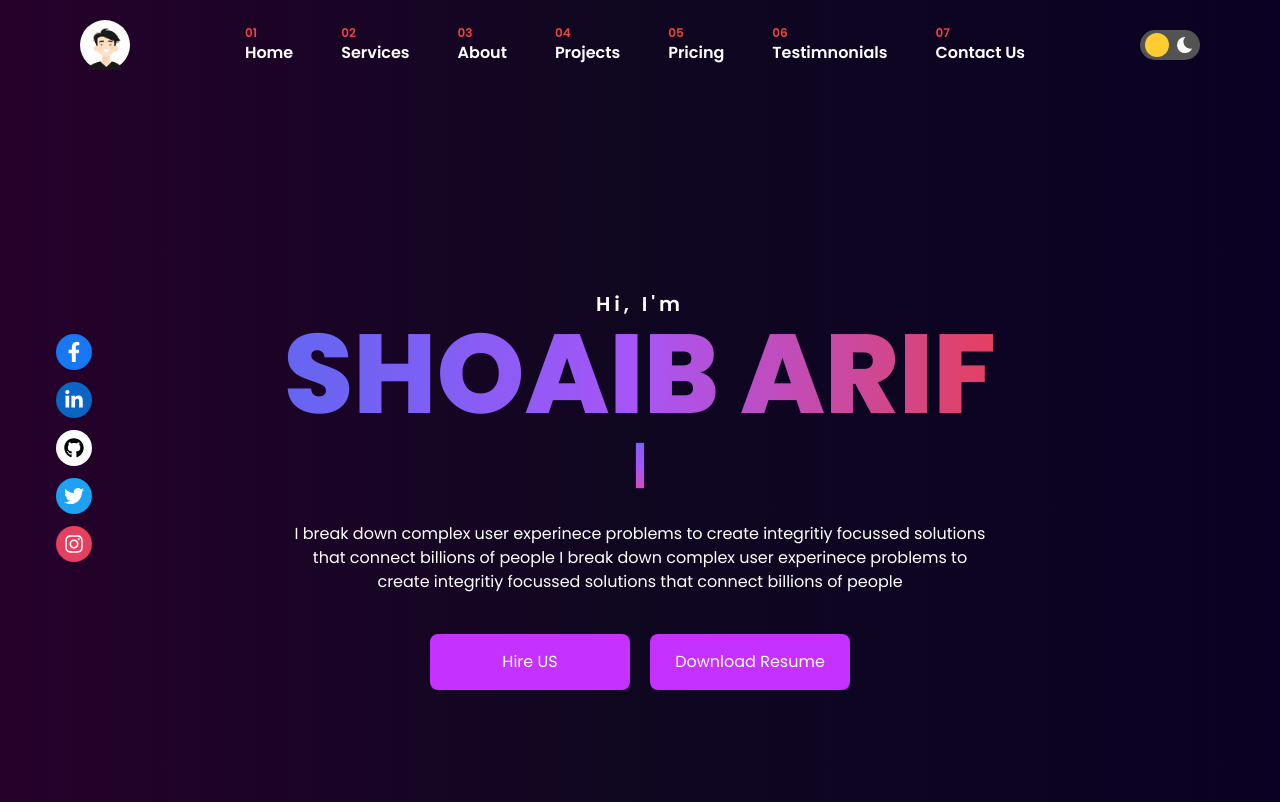
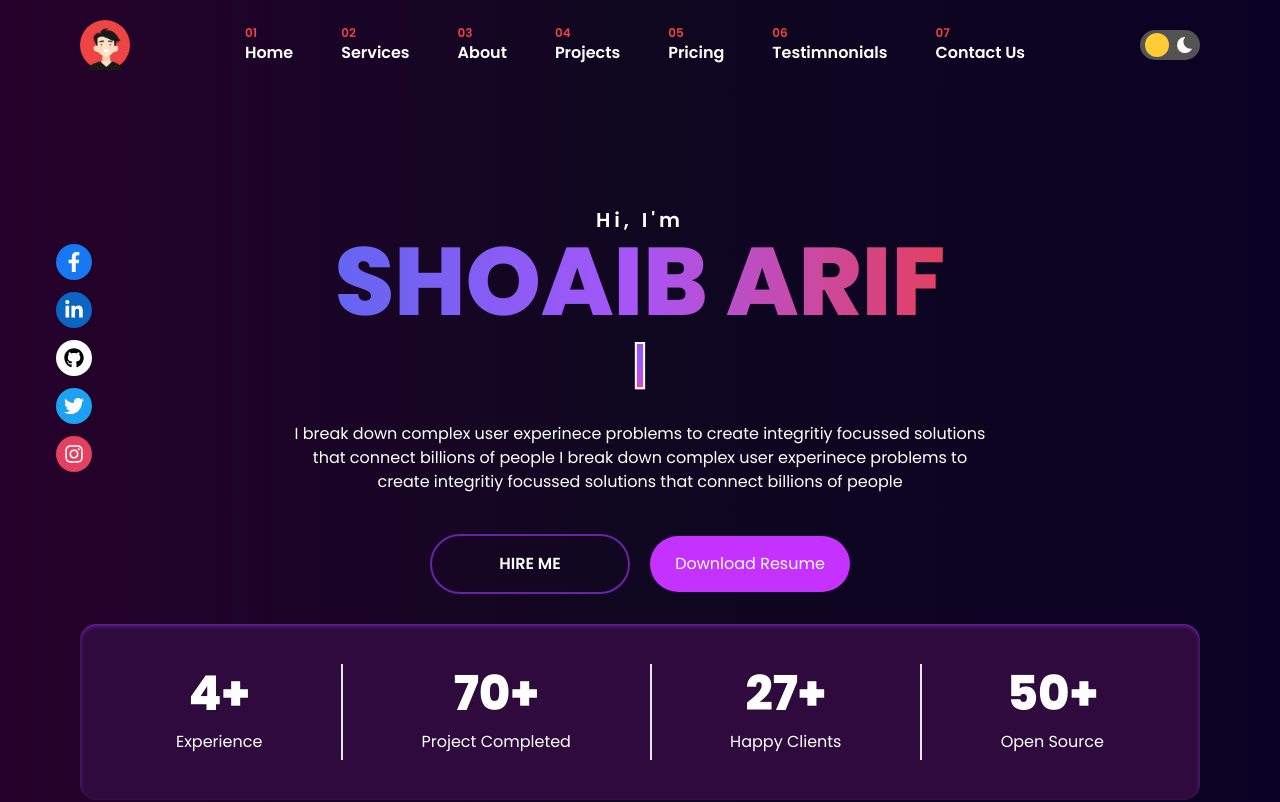
Before and after one commit to shoaibmarif/portfolio, a React (Vite) app: page / in a window 1280 px wide. Shown: the top 802 px of the page. Built offline with nearby package versions, Linux system fonts and the light colour scheme.

Commit message:
added homepage components

```diff
--- a/src/App.tsx
+++ b/src/App.tsx
@@ -1,11 +1,31 @@
 import { Wrapper } from "./shared/Wrapper";
 import { Navigation, About, ContactUs, Homepage, Pricing, Testimonials, Project, Services } from "./sections/index.js";
-import React from "react";
+import React, { useState } from "react";
+import { createPortal } from 'react-dom';
 
 const App = () => {
+  const [darkMode,setDarkMode] = useState(true);
+
+
   return (
-    <div>
-      <Navigation />
+    <React.Fragment>
+        {/* <GlobalAnimation /> */}
+              {/* {createPortal(
+           <React.Fragment>
+           <div className="absolute h-full w-[1px] line-border top-0 left-[20%] "></div>
+           <div className="absolute h-full w-[1px] line-border top-0 left-[80%]"></div>
+           <div className="absolute w-full h-[1px] line-border-ver top-[12vh] left-[0%]"></div>
+           <div className="absolute w-full h-[1px] line-border-ver top-[90vh] left-[0%]"></div>
+
+           <span className="circle-fire-top size-[4px] absolute left-[20%] translate-x-[-50%] top-0 bg-white rounded-full"></span>
+           <span className="circle-fire-top size-[4px] absolute left-[80%] translate-x-[-50%] top-0 bg-white rounded-full"></span>
+           <span className="circle-fire-left size-[4px] absolute left-[0%] translate-y-[-50%] top-[12vh] bg-white rounded-full"></span>
+           <span className="circle-fire-left size-[4px] absolute left-[0%] translate-y-[-50%] top-[90vh] bg-white rounded-full"></span>
+            </React.Fragment>,
+          document.body
+        )} */}
+      <div className={`${darkMode ? "dark" : ""}  `}>
+        <Navigation darkMode={darkMode} setDarkMode={setDarkMode} />
         <Homepage />
         <Services />
         <About />
@@ -14,6 +34,7 @@ const App = () => {
         {/* <Testimonials /> */}
         {/* <Pricing /> */}
       </div>
+    </React.Fragment>
   );
 }
 
--- a/src/index.css
+++ b/src/index.css
@@ -61,3 +61,52 @@ div {
     }
 
 }
+
+
+.line-border{
+    box-shadow: 0 0 0px 0.3px white;
+    opacity: 0.3;
+}
+.line-border-ver{
+    box-shadow: 0 0 0px 0.3px white;
+    opacity: 0.3;
+}
+
+.circle-fire-left{
+    z-index: 999;
+    box-shadow: 0 0 20px 5px white;
+    animation: 10s  drop-right  infinite;
+}
+
+.circle-fire-top{
+    z-index: 999;
+    box-shadow: 0 0 20px 5px white;
+    animation: 20s  drop  infinite;
+}
+@keyframes drop {
+    from{top:0%}
+    to{top: 100%;}
+}
+@keyframes drop-right {
+    0%{left:1%}
+    50%{left: 99%;}
+    100%{left: 1%;}
+}
+
+.test{
+    min-width: 200px;
+    border: 2px solid white;
+    padding: 20px;
+    position: relative;
+}
+
+.test::after{
+    position: absolute;
+    top: 0px;
+    left: 0px;
+    height: 20px ;
+    width: 20px;
+    background: orange;
+    content:"";
+    transition: 1s ease;
+}
--- /dev/null
+++ b/src/sections/GlobalAnimation/GlobalAnimation.jsx
@@ -0,0 +1,10 @@
+
+import React, { createPortal } from 'react';
+
+export const GlobalAnimation = () => {
+    return createPortal(
+        <React.Fragment>
+            <div className="absolute h-full w-[1px] line-border top-0 left-[20%]"></div>
+            <div className="absolute h-full w-[1px] line-border top-0 left-[80%]"></div>
+        </React.Fragment>, document.body);
+};
--- a/src/sections/Homepage/Homepage.jsx
+++ b/src/sections/Homepage/Homepage.jsx
@@ -1,6 +1,7 @@
 import React from "react";
 import { Wrapper } from "../../shared/Wrapper";
 import Typewriter from "typewriter-effect";
+import { ContentWrapper } from "../../shared/ContentWrapper"
 
 
 import {
@@ -14,12 +15,13 @@ import CountUp from 'react-countup';
 export const Homepage = () => {
   return (
     <React.Fragment>
-    <div className="relative h-dvh ">
-      <Wrapper classes="text-white flex flex-col items-center justify-center h-full">
+      <ContentWrapper>
+        <div className="relative h-full  w-full" >
+          <Wrapper classes="text-white flex items-center h-[100vh] justify-center flex-col" >
             <p className="text-start font-semibold tracking-[4px] text-xl">Hi, I'm</p>
-          <h1 data-aos="fade-up" className="font-extrabold  uppercase leading-[7rem] text-[7rem]  inline-block bg-gradient-to-r from-indigo-500 via-purple-500 to-[#E4405F] text-transparent bg-clip-text ">Shoaib Arif
+            <h1 data-aos="fade-up" className="font-extrabold  uppercase leading-[6rem] text-[6rem]  inline-block bg-gradient-to-r from-indigo-500 via-purple-500 to-[#E4405F] text-transparent bg-clip-text ">Shoaib Arif
             </h1>
-          <h2 className="font-bold text-[3rem]">
+            <h2 className="font-bold text-[3rem]  transition-all text-stroke" >
               <Typewriter
                 options={{
                   strings: [
@@ -36,7 +38,7 @@ export const Homepage = () => {
               />
             </h2>
 
-          <p className="max-w-[700px] text-center mt-5">
+            <p className="max-w-[700px] text-center mt-5 text-black dark:text-white transition-all">
               I break down complex user experinece problems to create integritiy
               focussed solutions that connect billions of people I break down complex user experinece problems to create integritiy
               focussed solutions that connect billions of people
@@ -63,22 +65,33 @@ export const Homepage = () => {
             </div>
 
             <div className="mt-10">
-            <button className="min-w-[200px] mr-5 py-4  bg-[#c531ff]  rounded-lg">
-              Hire US
+              <button className=" relative min-w-[200px] mr-5 py-4  border-2 border-purple-800  uppercase font-semibold rounded-full
+                after:h-0 after:left-[-20px] hover:after:w-[200%]  hover:after:h-[105%]
+               transition-all after:transition-all hover:after:transition-all overflow-hidden
+               after:rounded-full  after:-z-10  after:bg-purple-800 after:absolute  after:top-0 " >
+                Hire Me
               </button>
-            <button className="min-w-[200px]  py-4  bg-[#c531ff]  rounded-lg ">
+              <button className="min-w-[200px]  py-4  bg-[#c531ff]  rounded-full  ">
                 Download Resume
               </button>
             </div>
+
           </Wrapper>
+          <Wrapper classes="absolute bottom-0  left-1/2 translate-x-[-50%] ">
+            <div className="flex items-center justify-between px-24 bg-[#2e0b3c] py-10 rounded-2xl  shadow-purple-800 shadow-inner  ">
+              <div className="text-white flex items-center flex-col "><span className="font-extrabold text-5xl mb-3 "><CountUp scrollSpyOnce={true} enableScrollSpy={true} end={4} />+</span>Experience</div>
+              <span className="bg-slate-200 h-24 w-[2px]"></span>
+              <div className="text-white flex items-center flex-col "><span className="font-extrabold text-5xl mb-3  "><CountUp scrollSpyOnce={true} enableScrollSpy={true} end={70} />+</span>Project Completed</div>
+              <span className="bg-slate-200 h-24 w-[2px]"></span>
+              <div className="text-white flex items-center flex-col "><span className="font-extrabold text-5xl mb-3 "><CountUp scrollSpyOnce={true} enableScrollSpy={true} end={27} />+</span>Happy Clients</div>
+              <span className="bg-slate-200 h-24 w-[2px]"></span>
+              <div className="text-white flex items-center flex-col "><span className="font-extrabold text-5xl mb-3 "><CountUp scrollSpyOnce={true} enableScrollSpy={true} end={50} />+</span> Open Source</div>
             </div>
-            <Wrapper classes="flex items-center justify-between bg-[#2e0b3c]  py-10 relative">
-            <div className="text-white flex items-center flex-col "><span className="font-extrabold text-6xl mb-3 text-stroke"><CountUp scrollSpyOnce={true} enableScrollSpy={true} end={4}/>+</span> Years of Expeirence</div>
-            <div className="text-white flex items-center flex-col "><span className="font-extrabold text-6xl mb-3 text-stroke "><CountUp scrollSpyOnce={true} enableScrollSpy={true} end={70}/>+</span> Project Completed</div>
-            <div className="text-white flex items-center flex-col "><span className="font-extrabold text-6xl mb-3 text-stroke"><CountUp scrollSpyOnce={true} enableScrollSpy={true} end={27}/>+</span> Happy Clients</div>
-            <div className="text-white flex items-center flex-col "><span className="font-extrabold text-6xl mb-3 text-stroke"><CountUp scrollSpyOnce={true} enableScrollSpy={true} end={50}/>+</span> Opensource Contribution</div>
           </Wrapper>
 
-       </React.Fragment>
+        </div>
+
+      </ContentWrapper>
+    </React.Fragment >
   );
 };
--- a/src/sections/Navigation/Navigation.jsx
+++ b/src/sections/Navigation/Navigation.jsx
@@ -3,13 +3,14 @@ import { Wrapper } from "../../shared/Wrapper.tsx";
 import { Toggler } from "../../shared/Toggler/Toggler.jsx";
 import Profile from "../../../public/images/profile.png";
 import { navLinks } from "../../config/data.ts";
-import {Link} from "react-router-dom";
+import { Link } from "react-router-dom";
+import { ContentWrapper } from "../../shared/ContentWrapper.jsx";
 
-export const Navigation = () => {
+export const Navigation = ({ darkMode, setDarkMode }) => {
   return (
-    <div className="">
+    <ContentWrapper classes="fixed w-full z-[9999]   ">
       <Wrapper classes="flex items-center justify-between text-white py-5">
-        <div className="bg-white rounded-full">
+        <div className=" bg-red-500 rounded-full" >
           <img
             className="size-[50px]"
             src={Profile}
@@ -20,18 +21,18 @@ export const Navigation = () => {
           {navLinks.map((nav, index) => {
             return (
               <li className="mx-2">
-                <Link to={nav.href} className="relative px-4 py-1 cursor-pointer after:transition-all after:w-[0px] hover:after:w-[80%]  hover:after:left-4 transition-all after:h-[2px] after:bg-slate-200 after:absolute after:left-[50%] after:bottom-0   rounded-sm flex flex-col justify-start">
-                <span className="text-xs text-red-500 font-semibold">
-                  0{index + 1}
-                </span>
-                <span className="text-base font-semibold">{nav.name}</span>
+                <Link to={nav.href} className="relative px-4 py-1 cursor-pointer after:transition-all after:w-[0px] hover:after:w-[80%]  hover:after:left-4 transition-all after:h-[2px] dark:after:bg-slate-200 after:bg-black after:absolute after:left-[50%] after:bottom-0   rounded-sm flex flex-col justify-start">
+                  <span className="text-xs text-red-500 font-semibold">
+                    0{index + 1}
+                  </span>
+                  <span className="text-base text-black dark:text-white font-semibold transition-all">{nav.name}</span>
                 </Link>
               </li>
             );
           })}
         </ul>
-        <Toggler />
-      </Wrapper>
-    </div>
+        <Toggler darkMode={darkMode} setDarkMode={setDarkMode} />
+      </Wrapper >
+    </ContentWrapper >
   );
 };
--- a/src/sections/Services/Services.jsx
+++ b/src/sections/Services/Services.jsx
@@ -4,9 +4,9 @@ import { servicesData } from "../../config/data";
 import { Service } from "./Service.jsx"
 export const Services = () => {
     return (
-        <div className="bg-gradient-to-r bg-[#150e24] from-[#26012b] via-[#0f0720] to-[#0b0124]">
+        <div className="bg-gradient-to-r bg-[#150e24] from-[#26012b] via-[#0f0720] to-[#0b0124] py-16">
             <Wrapper>
-                <div className="text-center mt-16 uppercase flex flex-col items-center justify-center text-white">
+                <div className="text-center  uppercase flex flex-col items-center justify-center text-white">
                     <h2 className="text-8xl  font-bold text-stroke ">Service</h2>
                 </div>
                 <div className="grid grid-cols-3 gap-x-8">
--- /dev/null
+++ b/src/shared/ContentWrapper.jsx
@@ -0,0 +1,9 @@
+import React from "react";
+
+export const ContentWrapper = ({ children, classes }) => {
+    return (
+        <div className={`${classes}  bg-gradient-to-r dark:bg-[#150e24] dark:from-[#26012b] dark:via-[#0f0720] dark:to-[#0b0124] transition-all  from-red-50 to-orange-50`}>
+            {children}
+        </div>
+    )
+}
--- a/tailwind.config.js
+++ b/tailwind.config.js
@@ -1,5 +1,6 @@
 /** @type {import('tailwindcss').Config} */
 export default {
+  darkMode: "class",
   content: [
     "./index.html",
     "./src/**/*.{js,ts,jsx,tsx}",
```
Also changed, not shown: index.html (+10 -2 lines), src/shared/Toggler/Toggler.jsx (+8 -7 lines). Lines whose indentation alone changed are shown as unchanged.
